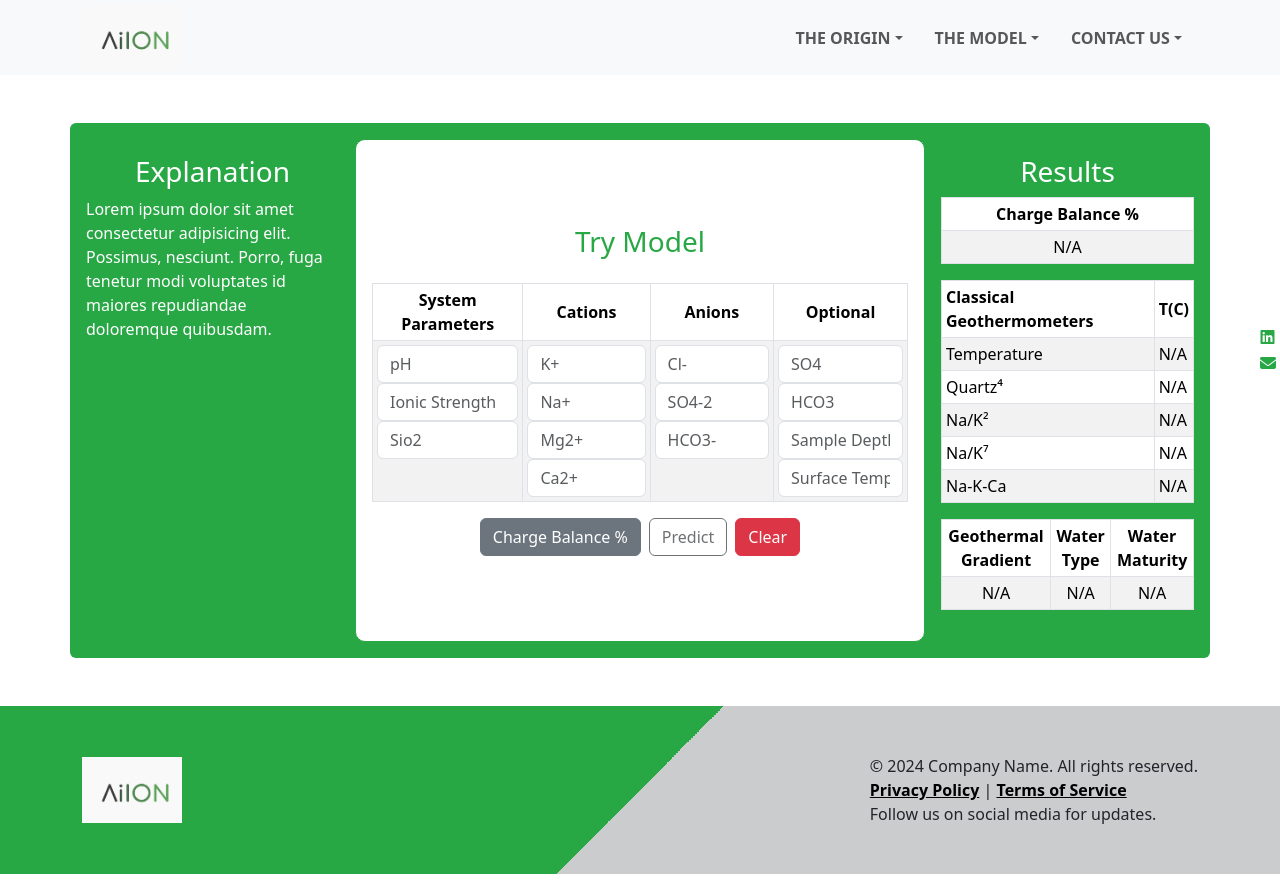
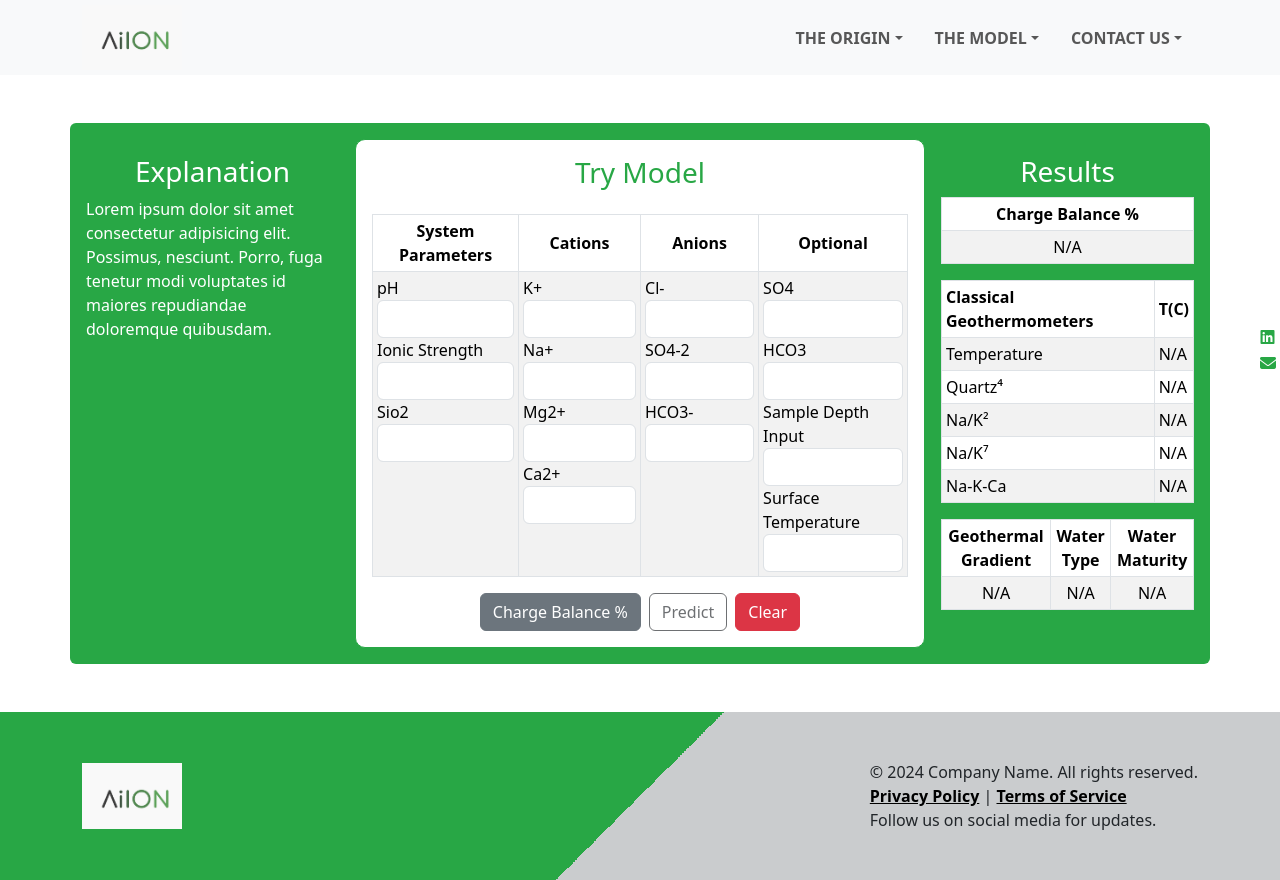
Before and after one commit to Mohabyoussef09/aiion, a React (Vite) app in the folder aiion-project/: page /single in a window 1280 px wide. Built offline with nearby package versions, Linux system fonts and the light colour scheme.

Commit message:
single input label added , charge balance equation

```diff
--- a/aiion-project/src/Components/SingleInput/SingleInput.jsx
+++ b/aiion-project/src/Components/SingleInput/SingleInput.jsx
@@ -8,7 +8,6 @@ function SingleInput() {
   const [loading, setLoading] = useState(false);
   const [chargeBalance, setChargeBalance] = useState(null);
   const [chargeLoading, setChargeLoading] = useState(false);
-
 
   function handleSingleInputs(values) {
     console.log(values);
@@ -50,18 +49,18 @@ function SingleInput() {
     onSubmit: handleSingleInputs,
   });
 
+  function handleChargeBalance() {
+    setChargeLoading(true);
 
-  function handleChargeBalance() {
-    setChargeLoading(true); // Start loading
-
-    setTimeout(()=>{
-      const { ph, iStrength } = formik.values;
-      const res = Number(ph) + Number(iStrength);
-      setChargeBalance(res);
-      setChargeLoading(false); // Start loading
-
-    } , 2000)
-
+    setTimeout(() => {
+      const { k, na, mg2, ca2, cl, so4_2, hco3_ } = formik.values;
+      const ct_sum = Number(k) + Number(na) + Number(mg2) + Number(ca2);
+      const an_sum = Number(cl) + Number(so4_2) + Number(hco3_);
+      const res = ((ct_sum - an_sum) / (ct_sum + an_sum)) * 100
+      const toFixed_res = Number(res.toFixed(2))
+      setChargeBalance(toFixed_res);
+      setChargeLoading(false);
+    }, 2000);
   }
 
   function handleClear() {
@@ -99,142 +98,151 @@ function SingleInput() {
                 <tbody>
                   <tr>
                     <td>
+                      <label htmlFor="ph">pH</label>
                       <input
+                        id="ph"
                         name="ph"
                         onChange={formik.handleChange}
                         onBlur={formik.handleBlur}
                         value={formik.values.ph}
                         className="form-control"
                         type="text"
-                        placeholder="pH"
                       />
-
+                      <label htmlFor="iStrength">Ionic Strength</label>
                       <input
+                        id="iStrength"
                         name="iStrength"
                         onChange={formik.handleChange}
                         onBlur={formik.handleBlur}
                         value={formik.values.iStrength}
                         className="form-control"
                         type="text"
-                        placeholder="Ionic Strength"
                       />
-
+                      <label htmlFor="sio2">Sio2</label>
                       <input
+                        id="sio2"
                         name="sio2"
                         onChange={formik.handleChange}
                         onBlur={formik.handleBlur}
                         value={formik.values.sio2}
                         className="form-control"
                         type="text"
-                        placeholder="Sio2"
                       />
                     </td>
                     <td>
+                      <label htmlFor="k">K+</label>
                       <input
+                        id="k"
                         name="k"
                         onChange={formik.handleChange}
                         onBlur={formik.handleBlur}
                         value={formik.values.k}
                         className="form-control"
                         type="text"
-                        placeholder="K+"
                       />
+                      <label htmlFor="na">Na+</label>
                       <input
+                        id="na"
                         name="na"
                         onChange={formik.handleChange}
                         onBlur={formik.handleBlur}
                         value={formik.values.na}
                         className="form-control"
                         type="text"
-                        placeholder="Na+"
                       />
+                      <label htmlFor="mg2">Mg2+</label>
                       <input
+                        id="mg2"
                         name="mg2"
                         onChange={formik.handleChange}
                         onBlur={formik.handleBlur}
                         value={formik.values.mg2}
                         className="form-control"
                         type="text"
-                        placeholder="Mg2+"
                       />
+                      <label htmlFor="ca2">Ca2+</label>
                       <input
+                        id="ca2"
                         name="ca2"
                         onChange={formik.handleChange}
                         onBlur={formik.handleBlur}
                         value={formik.values.ca2}
                         className="form-control"
                         type="text"
-                        placeholder="Ca2+"
                       />
                     </td>
                     <td>
+                      <label htmlFor="cl">Cl-</label>
                       <input
+                        id="cl"
                         name="cl"
                         onChange={formik.handleChange}
                         onBlur={formik.handleBlur}
                         value={formik.values.cl}
                         className="form-control"
                         type="text"
-                        placeholder="Cl-"
                       />
-
+                      <label htmlFor="so4_2">SO4-2</label>
                       <input
+                        id="so4_2"
                         name="so4_2"
                         onChange={formik.handleChange}
                         onBlur={formik.handleBlur}
                         value={formik.values.so4_2}
                         className="form-control"
                         type="text"
-                        placeholder="SO4-2"
                       />
-
+                      <label htmlFor="hco3_">HCO3-</label>
                       <input
+                        id="hco3_"
                         name="hco3_"
                         onChange={formik.handleChange}
                         onBlur={formik.handleBlur}
                         value={formik.values.hco3_}
                         className="form-control"
                         type="text"
-                        placeholder="HCO3-"
                       />
                     </td>
-
                     <td>
+                      <label htmlFor="so4">SO4</label>
                       <input
+                        id="so4"
                         name="so4"
                         onChange={formik.handleChange}
                         onBlur={formik.handleBlur}
                         value={formik.values.so4}
                         className="form-control"
                         type="text"
-                        placeholder="SO4"
                       />
+                      <label htmlFor="hco3">HCO3</label>
                       <input
+                        id="hco3"
                         name="hco3"
                         onChange={formik.handleChange}
                         onBlur={formik.handleBlur}
                         value={formik.values.hco3}
                         className="form-control"
                         type="text"
-                        placeholder="HCO3"
                       />
+                      <label htmlFor="sDepth">Sample Depth Input</label>
                       <input
+                        id="sDepth"
                         name="sDepth"
                         onChange={formik.handleChange}
                         onBlur={formik.handleBlur}
                         value={formik.values.sDepth}
                         className="form-control"
                         type="text"
-                        placeholder="Sample Depth Input"
                       />
+                      <label htmlFor="surfaceTemp">Surface Temperature</label>
                       <input
+                        id="surfaceTemp"
                         name="surfaceTemp"
                         onChange={formik.handleChange}
                         onBlur={formik.handleBlur}
                         value={formik.values.surfaceTemp}
                         className="form-control"
                         type="text"
-                        placeholder="Surface Temperature"
                       />
                     </td>
                   </tr>
@@ -247,12 +255,11 @@ function SingleInput() {
                   className="btn btn-secondary mx-2"
                 >
                   {chargeLoading ? (
-                    <i className="fa-solid fa-circle-notch fa-spin"></i> // Font Awesome loading icon
+                    <i className="fa-solid fa-circle-notch fa-spin"></i>
                   ) : (
                     "Charge Balance %"
                   )}
                 </button>
-
 
                 <button
                   type="submit"
@@ -296,11 +303,11 @@ function SingleInput() {
                   </tr>
                 </tbody>
               </table>
-              {loading ? <Loading /> :
+              {loading ? (
+                <Loading />
+              ) : (
                 <>
-    <table
-      className="table table-striped table-bordered table-hover table-sm table-responsive"
-    >
+                  <table className="table table-striped table-bordered table-hover table-sm table-responsive">
                     <thead>
                       <tr>
                         <th>Classical Geothermometers</th>
@@ -310,23 +317,53 @@ function SingleInput() {
                     <tbody>
                       <tr>
                         <td>Temperature</td>
-          <td>{response !== null ? <span>{response.temp}</span> : "N/A"}</td>
+                        <td>
+                          {response !== null ? (
+                            <span>{response.temp}</span>
+                          ) : (
+                            "N/A"
+                          )}
+                        </td>
                       </tr>
                       <tr>
                         <td>Quartz⁴</td>
-          <td>{response !== null ? <span>{response.quartz}</span> : "N/A"}</td>
+                        <td>
+                          {response !== null ? (
+                            <span>{response.quartz}</span>
+                          ) : (
+                            "N/A"
+                          )}
+                        </td>
                       </tr>
                       <tr>
                         <td>Na/K²</td>
-          <td>{response !== null ? <span>{response.na_k2}</span> : "N/A"}</td>
+                        <td>
+                          {response !== null ? (
+                            <span>{response.na_k2}</span>
+                          ) : (
+                            "N/A"
+                          )}
+                        </td>
                       </tr>
                       <tr>
                         <td>Na/K⁷</td>
-          <td>{response !== null ? <span>{response.na_k7}</span> : "N/A"}</td>
+                        <td>
+                          {response !== null ? (
+                            <span>{response.na_k7}</span>
+                          ) : (
+                            "N/A"
+                          )}
+                        </td>
                       </tr>
                       <tr>
                         <td>Na-K-Ca</td>
-          <td>{response !== null ? <span>{response.na_k_ca}</span> : "N/A"}</td>
+                        <td>
+                          {response !== null ? (
+                            <span>{response.na_k_ca}</span>
+                          ) : (
+                            "N/A"
+                          )}
+                        </td>
                       </tr>
                     </tbody>
                   </table>
@@ -341,16 +378,32 @@ function SingleInput() {
                     </thead>
                     <tbody>
                       <tr>
-          <td className="text-center">{response !== null ? <span>{response.geoGradient}</span> : "N/A"}</td>
-          <td className="text-center">{response !== null ? <span>{response.wType}</span> : "N/A"}</td>
-          <td className="text-center">{response !== null ? <span>{response.wMaturity}</span> : "N/A"}</td>
+                        <td className="text-center">
+                          {response !== null ? (
+                            <span>{response.geoGradient}</span>
+                          ) : (
+                            "N/A"
+                          )}
+                        </td>
+                        <td className="text-center">
+                          {response !== null ? (
+                            <span>{response.wType}</span>
+                          ) : (
+                            "N/A"
+                          )}
+                        </td>
+                        <td className="text-center">
+                          {response !== null ? (
+                            <span>{response.wMaturity}</span>
+                          ) : (
+                            "N/A"
+                          )}
+                        </td>
                       </tr>
                     </tbody>
                   </table>
                 </>
-}
-
-
+              )}
             </div>
           </div>
         </div>
```
Lines whose indentation alone changed are shown as unchanged.
